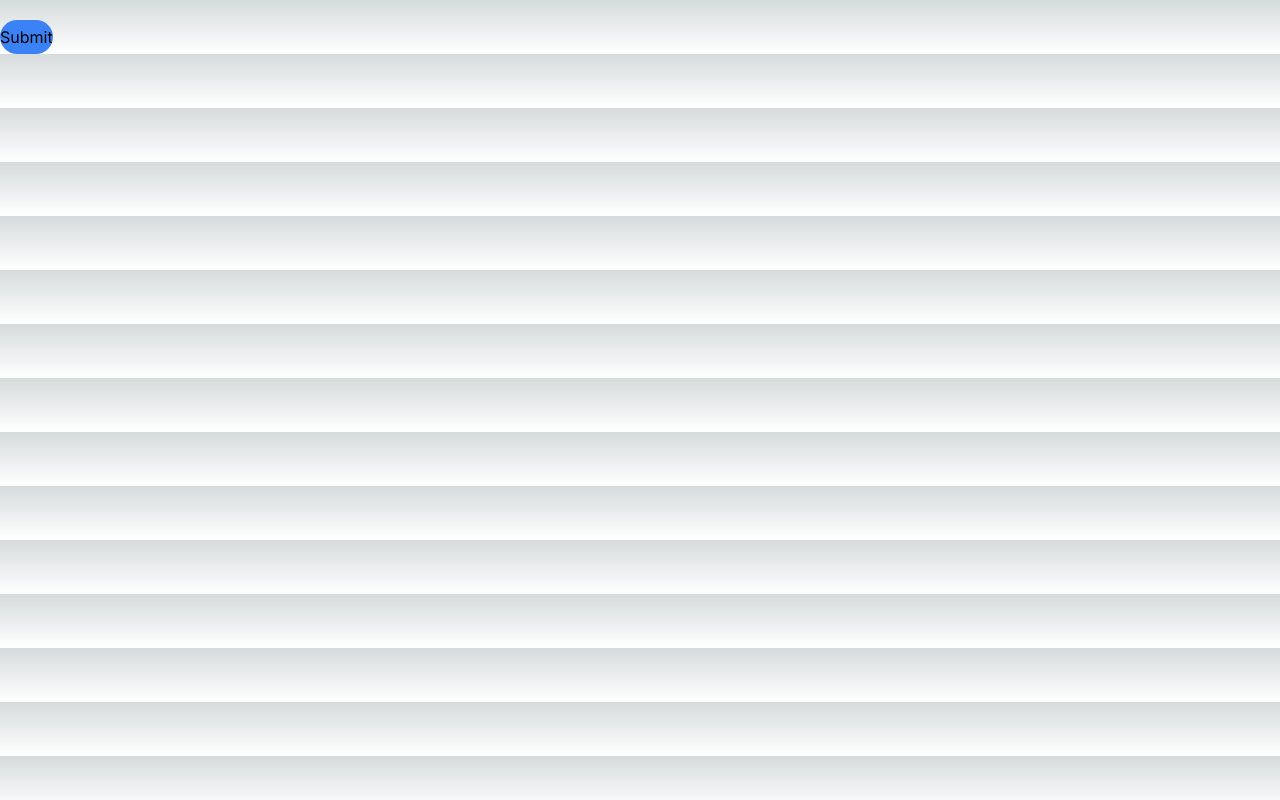
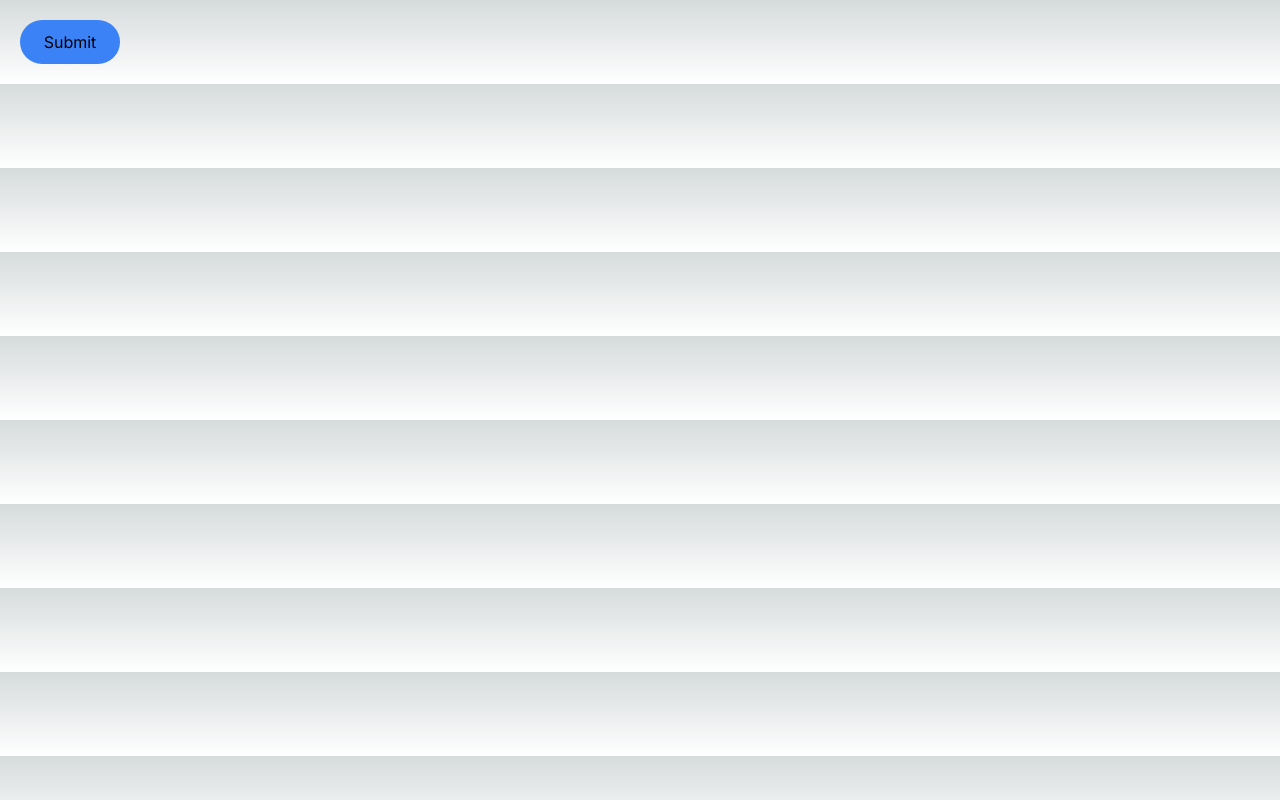
Before and after one commit to golf-sarawut/nextjs-code-examples, a Next.js app: page /server-action2 in a window 1280 px wide. Built offline with nearby package versions, Linux system fonts and the light colour scheme.

Commit message:
Add server action 2 challenge.

```diff
--- /dev/null
+++ b/actions/delayAction.ts
@@ -0,0 +1,6 @@
+"use server";
+
+export async function delay5Seconds() {
+  // Mimic a long running server action
+  await new Promise((resolve) => setTimeout(resolve, 5000));
+}
--- a/app/server-action2/page.tsx
+++ b/app/server-action2/page.tsx
@@ -1,18 +1,16 @@
+"use client";
+import { delay5Seconds } from "@/actions/delayAction";
+
 export default function Page() {
-
-  async function submit() {
-    "use server";
-    await new Promise((resolve) => setTimeout(resolve, 5000));
-  }
-
   return (
-    <main className="container mt-[20px]">
-      <form action={submit} className="w-[30px]">
-        <input
+    <main className="container m-[20px]">
+      <form action={delay5Seconds}>
+        <button
           type="submit"
-          value="Submit"
-          className="cursor-pointer bg-blue-500 rounded-full py-[5px]"
-        />
+          className="disabled:bg-gray-600 disabled:cursor-default cursor-pointer bg-blue-500 rounded-full py-[10px] px-[15px] w-[100px]"
+        >
+          Submit
+        </button>
       </form>
     </main>
   );
```
Also changed, not shown: app/server-action2/readme.md (added), 1 other file (tests, documents, lock files or other folders).
